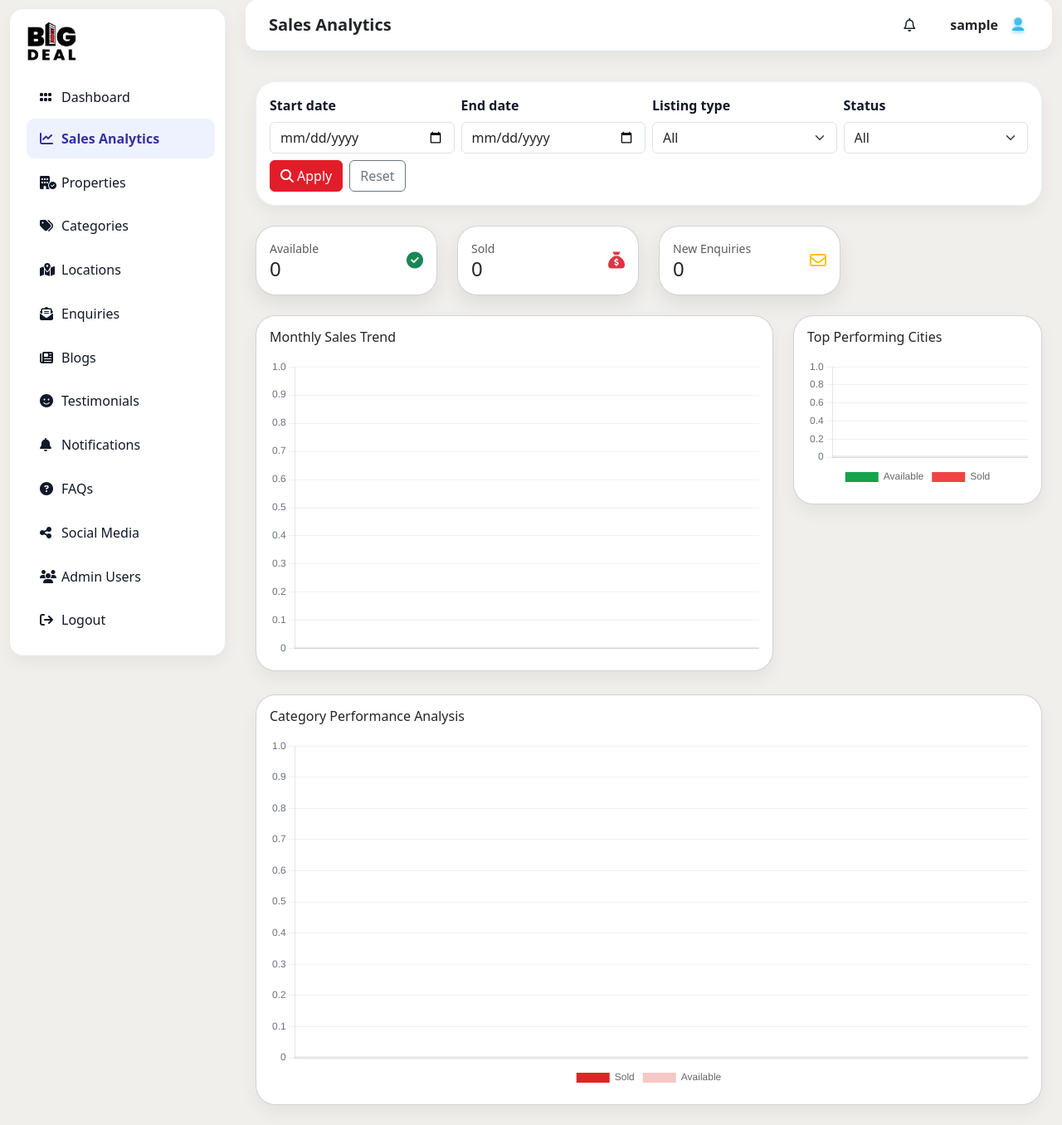
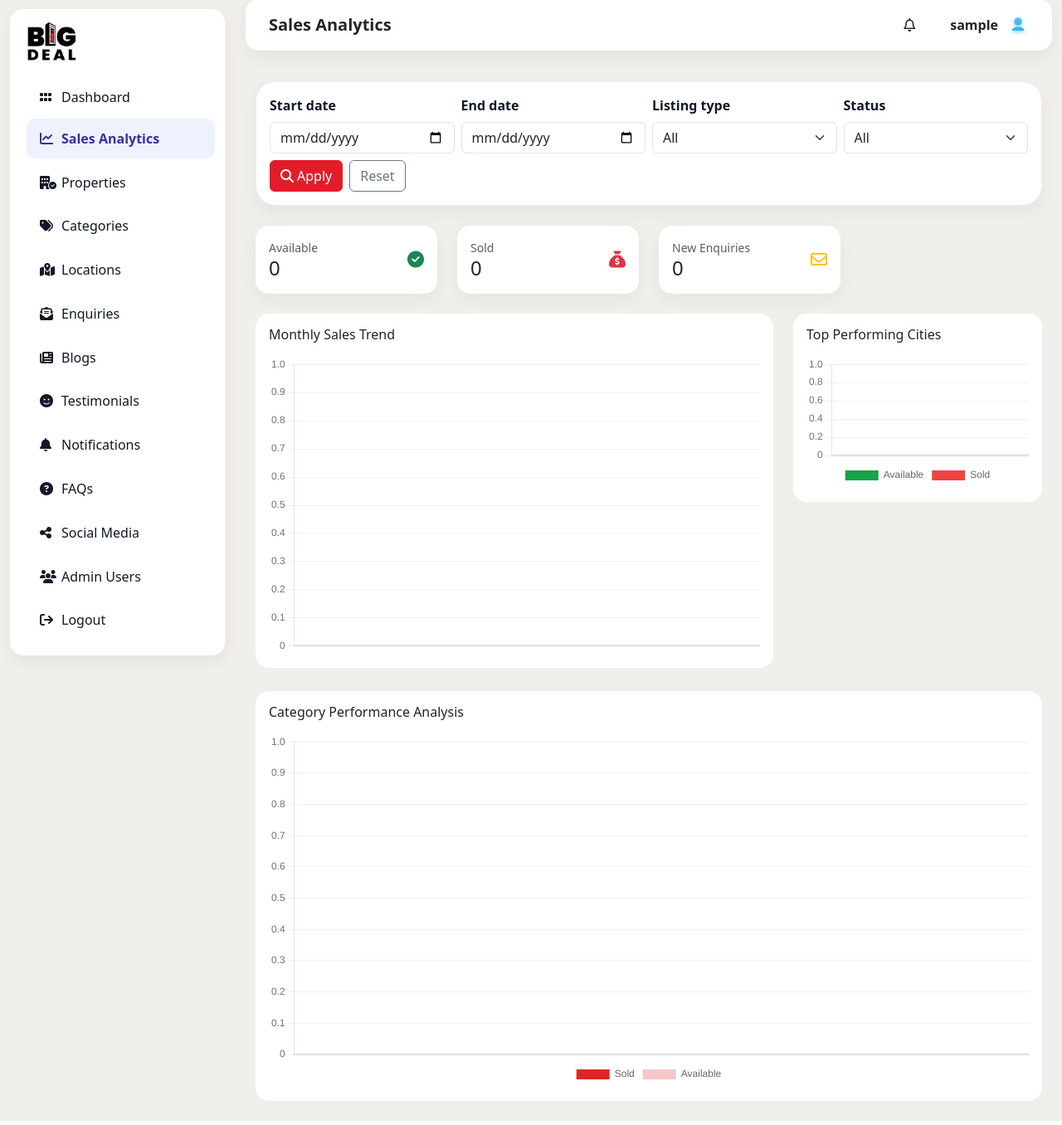
Before and after one commit to mausooq/BIG-DEAL, a PHP site: page /admin/sales-analytics/ in a window 1280 px wide. Shown: the part 13-1369 px from the top of the page at 83% size. Run offline with PHP 8.4, Linux system fonts and the light colour scheme; the visitor is signed in with stand-in values (Sample User, id 1); data that the repository does not hold is empty.

Commit message:
Box fixed

```diff
--- a/admin/sales-analytics/index.php
+++ b/admin/sales-analytics/index.php
@@ -173,9 +173,9 @@ while ($r = $cityRes->fetch_assoc()) { $cityLabels[] = $r['city']; $cityAvail[]
 		/* Override sticky behavior for this page */
 		.navbar.sticky-top{ position:static; }
 		.text-primary{ color:var(--primary)!important; }
-		/* Cards */
-		.card{border-radius:24px; background:var(--card); box-shadow:0 10px 20px rgba(0,0,0,.05); }
-		.card-stat{box-shadow:0 10px 24px rgba(0,0,0,.08); border-radius:24px; }
+		/* Cards (match dashboard) */
+		.card{ border:0; border-radius:var(--radius); background:var(--card); }
+		.card-stat{ box-shadow:0 8px 24px rgba(0,0,0,.05); }
 		.quick-card{ border:1px solid #eef2f7; border-radius:var(--radius); }
 		/* Charts */
 		.chart-wrap{ position:relative; width:100%; height:360px; overflow:hidden; }
```
